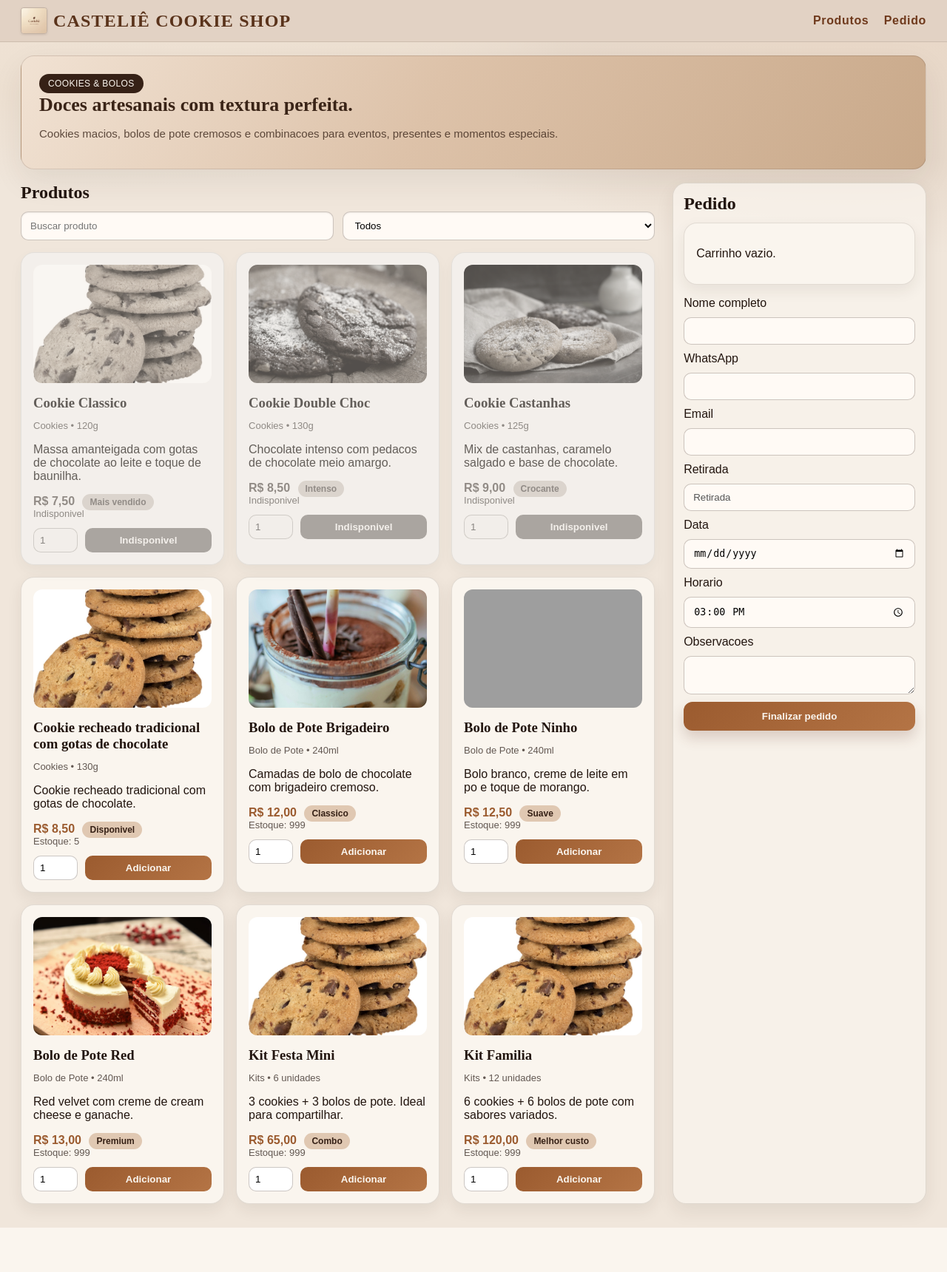
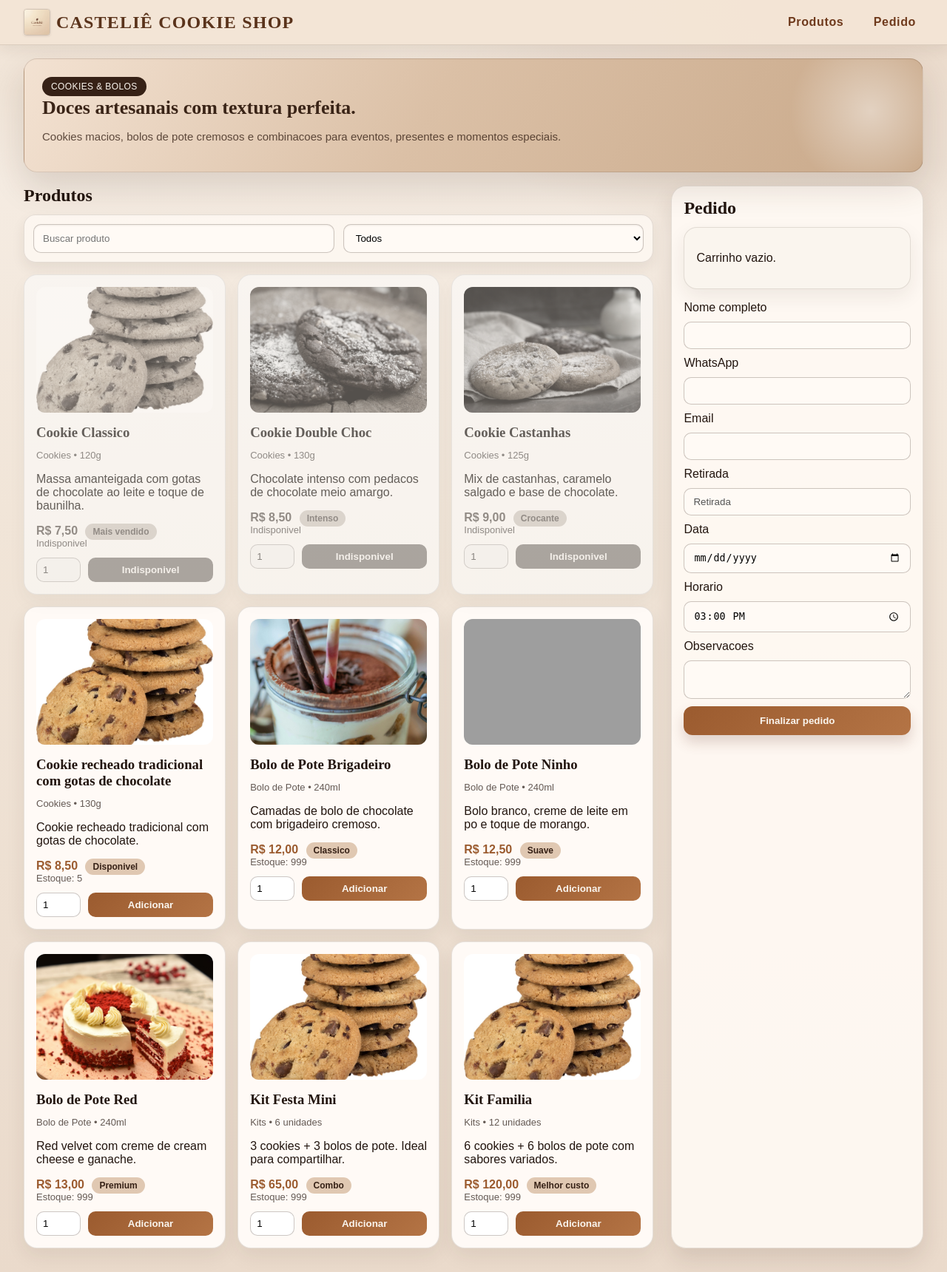
Before and after one commit to felipepereira160-a11y/CastelieCookieShop, a FastAPI app: page / in a window 1280 px wide. Shown: the whole page at 74% size. Before the commit the page ends 1660 px from the top, so only its background shows below. Run offline with FastAPI, Linux system fonts and the light colour scheme; grey boxes are pictures that could not be loaded.

Commit message:
Elevate main layout visuals

```diff
--- a/fastapi_app/static/styles.css
+++ b/fastapi_app/static/styles.css
@@ -16,9 +16,10 @@ body {
   margin: 0;
   font-family: 'Source Sans 3', sans-serif;
   color: var(--cocoa);
-  background: radial-gradient(1200px 600px at 10% -10%, var(--theme-page-bg-1, #ebdccb) 0%, rgba(235, 220, 203, 0.6) 50%, rgba(235, 220, 203, 0) 70%),
-    radial-gradient(900px 500px at 90% 0%, var(--theme-page-bg-2, #d9c5b3) 0%, rgba(217, 197, 179, 0.4) 45%, rgba(217, 197, 179, 0) 70%),
-    var(--cream);
+  background:
+    radial-gradient(1200px 600px at 10% -10%, var(--theme-page-bg-1, #ebdccb) 0%, rgba(235, 220, 203, 0.5) 50%, rgba(235, 220, 203, 0) 70%),
+    radial-gradient(900px 500px at 90% 0%, var(--theme-page-bg-2, #d9c5b3) 0%, rgba(217, 197, 179, 0.35) 45%, rgba(217, 197, 179, 0) 70%),
+    linear-gradient(180deg, #f7efe7 0%, #f1e5d8 40%, #eadacb 100%);
 }
 
 h1, h2, h3 {
@@ -30,9 +31,13 @@ h1, h2, h3 {
   display: flex;
   justify-content: space-between;
   align-items: center;
-  padding: 10px 28px;
-  background: var(--sand);
+  padding: 12px 32px;
+  background: rgba(243, 229, 214, 0.92);
   border-bottom: 1px solid rgba(54, 33, 22, 0.12);
+  box-shadow: 0 6px 18px rgba(54, 33, 22, 0.08);
+  position: sticky;
+  top: 0;
+  z-index: 50;
 }
 
 .brand {
@@ -87,19 +92,35 @@ h1, h2, h3 {
   font-weight: 600;
   text-decoration: none;
   letter-spacing: 0.04em;
+  padding: 6px 10px;
+  border-radius: 999px;
 }
 
 .top-nav nav a:hover {
   color: #4b2a15;
+  background: rgba(107, 62, 46, 0.08);
 }
 
 .hero {
-  margin: 18px 28px;
+  margin: 18px 32px;
   padding: calc(var(--theme-hero-padding, 24) * 1px);
   border-radius: calc(var(--theme-hero-radius, 18) * 1px);
-  background: linear-gradient(120deg, #f1e2d3 0%, #ddc2a9 45%, #c9a98a 100%);
+  background: linear-gradient(120deg, #f3e2d2 0%, #dbc0a6 45%, #c9a98a 100%);
   border: 1px solid rgba(54, 33, 22, 0.14);
-  box-shadow: 0 16px 40px rgba(54, 33, 22, 0.08);
+  box-shadow: 0 20px 46px rgba(54, 33, 22, 0.14);
+  position: relative;
+  overflow: hidden;
+}
+
+.hero::after {
+  content: "";
+  position: absolute;
+  right: -40px;
+  top: -40px;
+  width: 220px;
+  height: 220px;
+  background: radial-gradient(circle, rgba(255, 255, 255, 0.45) 0%, rgba(255, 255, 255, 0) 70%);
+  pointer-events: none;
 }
 
 .hero h1 {
@@ -128,7 +149,7 @@ h1, h2, h3 {
   display: grid;
   grid-template-columns: 2.5fr 1fr;
   gap: 24px;
-  padding: 0 28px 32px;
+  padding: 0 32px 32px;
 }
 
 .products h2, .order h2 {
@@ -139,6 +160,11 @@ h1, h2, h3 {
   display: flex;
   gap: 12px;
   margin-bottom: 16px;
+  padding: 12px;
+  border-radius: 16px;
+  background: rgba(255, 250, 245, 0.75);
+  border: 1px solid rgba(54, 33, 22, 0.12);
+  box-shadow: 0 8px 18px rgba(54, 33, 22, 0.08);
 }
 
 .filters input, .filters select {
@@ -160,18 +186,19 @@ h1, h2, h3 {
   background: var(--paper);
   border-radius: calc(var(--theme-card-radius, 18) * 1px);
   border: 1px solid rgba(54, 33, 22, 0.12);
-  box-shadow: 0 8px 20px rgba(54, 33, 22, calc(var(--theme-card-shadow, 0.08)));
+  box-shadow: 0 10px 26px rgba(54, 33, 22, calc(var(--theme-card-shadow, 0.1)));
   padding: 16px;
   transition: transform 0.18s ease, box-shadow 0.18s ease;
 }
 
 .product-card {
   min-height: 360px;
+  background: #fffaf6;
 }
 
 .product-card img {
   width: 100%;
-  height: 160px;
+  height: 170px;
   object-fit: cover;
   border-radius: 12px;
   margin-bottom: 12px;
@@ -253,11 +280,11 @@ h1, h2, h3 {
 }
 
 .order {
-  background: rgba(250, 245, 238, 0.75);
-  border-radius: 18px;
-  padding: 14px;
+  background: rgba(255, 250, 244, 0.9);
+  border-radius: 20px;
+  padding: 16px;
   border: 1px solid rgba(54, 33, 22, 0.12);
-  box-shadow: 0 10px 24px rgba(54, 33, 22, 0.08);
+  box-shadow: 0 14px 30px rgba(54, 33, 22, 0.12);
 }
 
 .order input, .order select, .order textarea {
```
